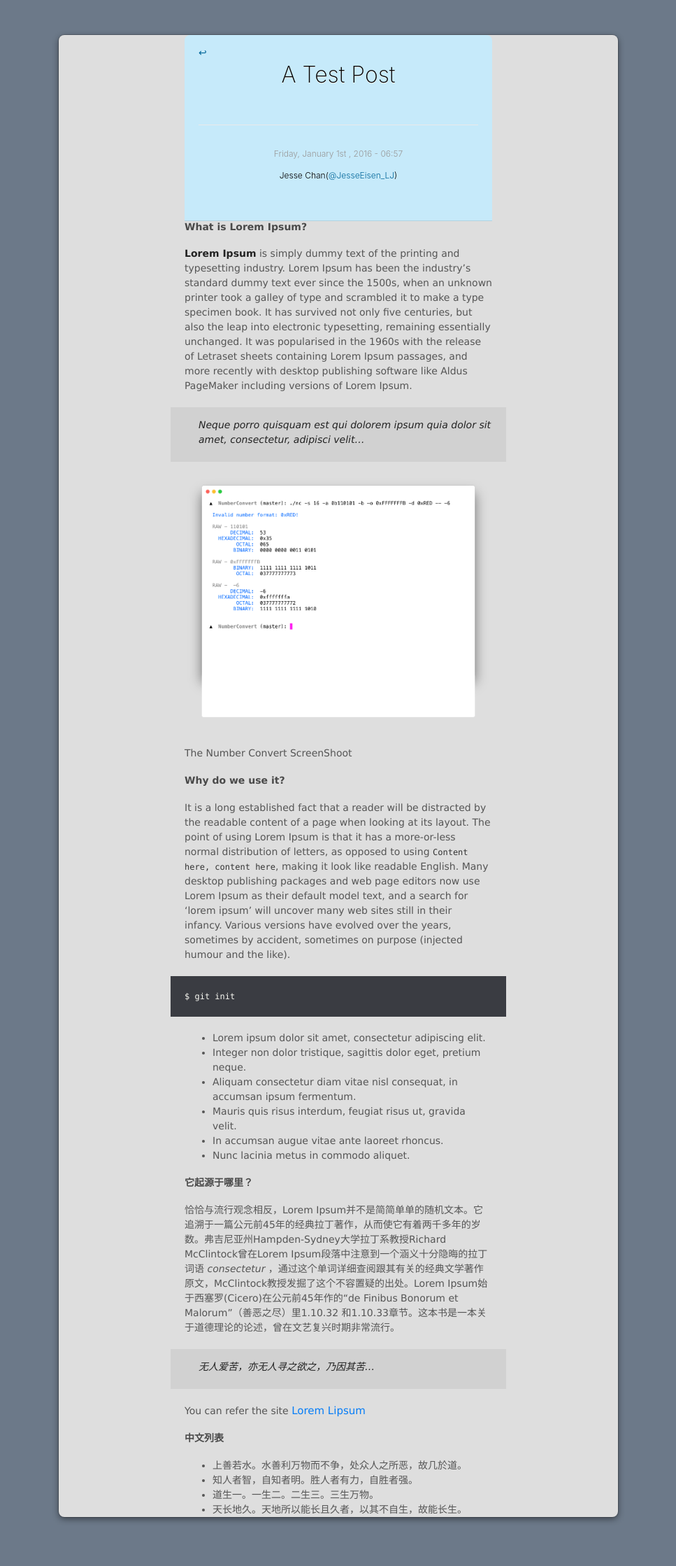
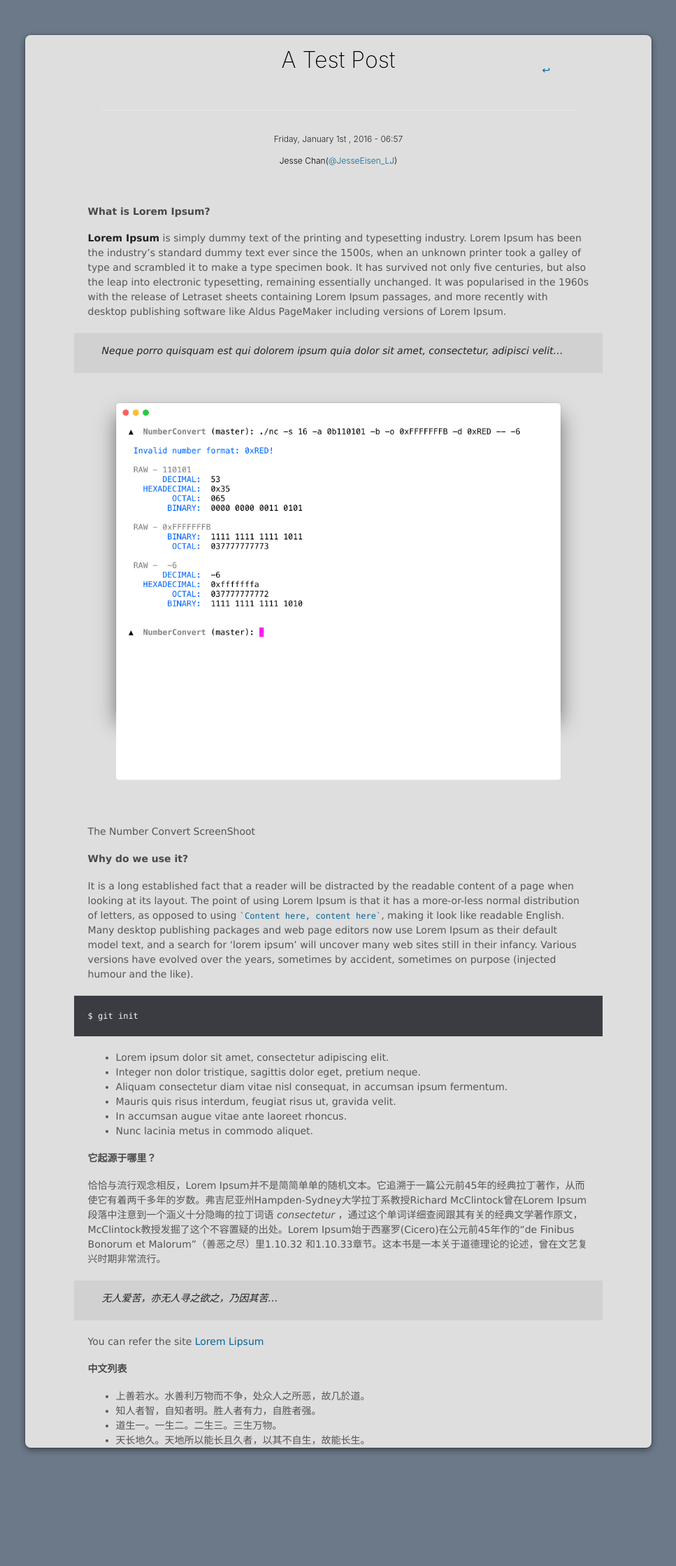
Before and after one commit to JesseEisen/JesseEisen.github.io, a Jekyll site: the page built from _posts/2017-12-04-test.md, in a window 1280 px wide. Shown: the whole page at 70% size, without its empty margins (156-1123 px from the left). Built offline with Jekyll 4.4.1, drawn with Linux system fonts in a browser that asks for light colours; after the commit the page ends 2139 px from its top, so only the background shows below that.

Commit message:
change css style

```diff
--- a/css/posts.scss
+++ b/css/posts.scss
@@ -19,7 +19,7 @@ body {
 }
 
 .wrapper {
-  width:800px;
+  width:70%;
   margin:0 auto;
   background:#DEDEDE;
   border-radius: 8px;
@@ -31,7 +31,7 @@ body {
     margin: 0 auto;
     word-wrap: break-word;
     hyphens: auto;
-    max-width: 55%;
+    max-width: 80%;
 }
 
 
@@ -52,7 +52,8 @@ body {
 }
 
 .post-date {
-    color: rgb(153, 153, 153);
+    /*color: rgb(153, 153, 153);*/
+    color:#222;
     font-size: 12px;
     font-family: -apple-system, BlinkMacSystemFont, "Segoe UI", Roboto, Oxygen, Ubuntu, Cantarell, "Fira Sans", "Droid Sans", "Helvetica Neue", sans-serif;
     text-align: center;
@@ -75,13 +76,15 @@ body {
     margin-bottom: 40px;
 }
 
- .post-content a {
-         font-size: 15px;
-         color: rgb(6, 125, 247);
-         text-decoration: none;
+.return {
+   position: absolute;
+   right: 30px;
+   top: 40px;
+   height: 37px;
+   width: 37px;
  }
 
-header, section, footer {
+ header, section, footer {
   display:block;
 }
 
@@ -102,11 +105,11 @@ strong {
 
 header {
   border-radius: 8px 8px 0 0;
-  background:#C6EAFA;
+  /*background:#C6EAFA; */
   background: linear_gradient(#DDFBFC, #C6EAFA);
   position:relative;
   padding:15px 20px;
-  border-bottom:1px solid #B2D2E1;
+  /*border-bottom:1px solid #B2D2E1;*/
 
   h1 {
     margin:0;
@@ -266,9 +269,17 @@ img {
 
 code, pre {
   font-family:Monaco, Bitstream Vera Sans Mono, Lucida Console, Terminal;
-  color:#333;
+  color:#069;
   font-size:12px;
   overflow-x:auto;
+}
+
+code::before {
+    content: "`";
+}
+
+code::after {
+    content: "`";
 }
 
 pre {
@@ -279,6 +290,14 @@ pre {
 
   code {
     color:#f8f8f2;
+  }
+
+  code::before {
+    content: "";
+  }
+
+  code::after {
+    content: ""
   }
 
   li & {
```
